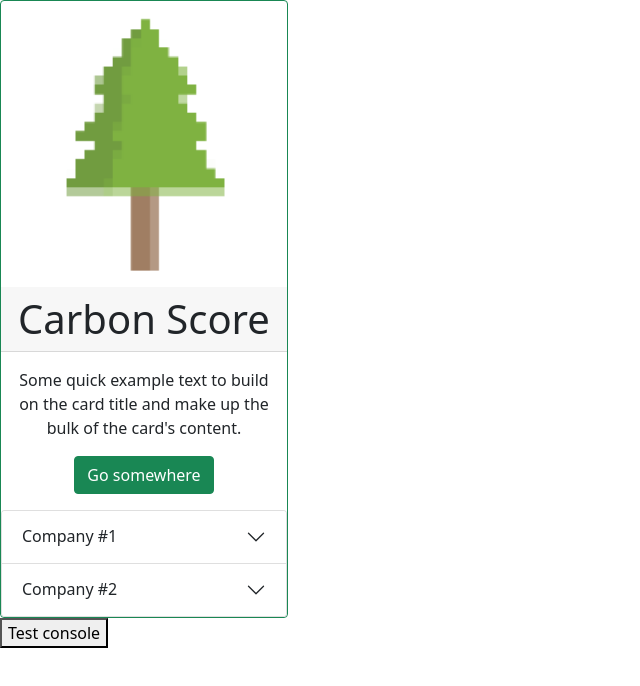
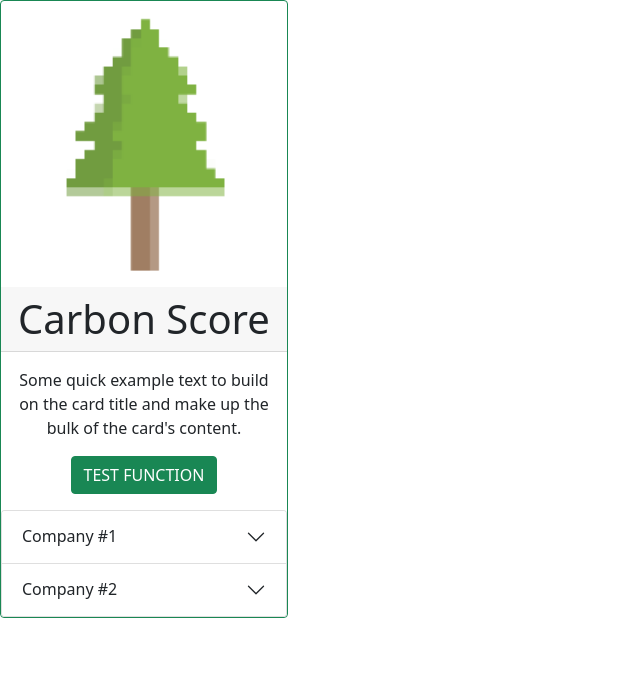
Before and after one commit to diegodofe/McHack9-Chrome-Extension, a React (Create React App) app: page / in a window 1280 px wide. Shown: the top 686 px of the page, without its empty margins (0-640 px from the left). Built offline with nearby package versions, Linux system fonts and the light colour scheme.

Commit message:
Refactor Card and Accordion components

```diff
--- /dev/null
+++ b/src/components/Accordions.jsx
@@ -0,0 +1,25 @@
+import React from "react"
+
+import "bootstrap/dist/css/bootstrap.min.css";
+import Accordion from "react-bootstrap/Accordion";
+
+export default function Accordions() {
+    return (
+        <Accordion>
+            <Accordion.Item eventKey="0">
+                <Accordion.Header>Company #1</Accordion.Header>
+                <Accordion.Body>
+                    Lorem ipsum dolor sit amet, consectetur adipiscing elit, sed do eiusmod tempor incididunt ut labore et dolore magna aliqua. Ut enim ad minim veniam, quis nostrud exercitation ullamco laboris nisi ut aliquip ex ea commodo consequat. Duis
+                    aute irure dolor in reprehenderit in voluptate velit esse cillum dolore eu fugiat nulla pariatur. Excepteur sint occaecat cupidatat non proident, sunt in culpa qui officia deserunt mollit anim id est laborum.
+                </Accordion.Body>
+            </Accordion.Item>
+            <Accordion.Item eventKey="1">
+                <Accordion.Header>Company #2</Accordion.Header>
+                <Accordion.Body>
+                    Lorem ipsum dolor sit amet, consectetur adipiscing elit, sed do eiusmod tempor incididunt ut labore et dolore magna aliqua. Ut enim ad minim veniam, quis nostrud exercitation ullamco laboris nisi ut aliquip ex ea commodo consequat. Duis
+                    aute irure dolor in reprehenderit in voluptate velit esse cillum dolore eu fugiat nulla pariatur. Excepteur sint occaecat cupidatat non proident, sunt in culpa qui officia deserunt mollit anim id est laborum.
+                </Accordion.Body>
+            </Accordion.Item>
+        </Accordion>
+    );
+}
--- a/src/components/App.jsx
+++ b/src/components/App.jsx
@@ -1,6 +1,13 @@
 /* global chrome */
 import React from "react";
-import CardComp from "./CardComp";
+
+import logo192 from "../logo192.png";
+import Accordions from "./Accordions";
+
+import "bootstrap/dist/css/bootstrap.min.css";
+import Button from "react-bootstrap/Button";
+import Card from "react-bootstrap/Card"
+
 
 export default function App() {
   const testFunction = async () => {
@@ -17,8 +24,15 @@ export default function App() {
 
   return (
     <div className="App">
-      <CardComp />
-      <button onClick={testFunction}>Test console</button>
+      <Card className="text-center" border="success" style={{ width: "18rem" }}>
+        <Card.Img variant="top" src={logo192} alt="brand-logo" />
+        <Card.Header as="h1">Carbon Score</Card.Header>
+        <Card.Body>
+          <Card.Text>Some quick example text to build on the card title and make up the bulk of the card's content.</Card.Text>
+          <Button variant="success" onClick={testFunction}>TEST FUNCTION</Button>
+        </Card.Body>
+        <Accordions />
+      </Card>
     </div>
   );
 }
--- a/src/components/CardComp.jsx
+++ /dev/null
@@ -1,33 +0,0 @@
-import React from "react";
-import logo192 from "../logo192.png";
-import "bootstrap/dist/css/bootstrap.min.css";
-import { Button, Card, Accordion } from "react-bootstrap";
-
-export default function CardComp() {
-  return (
-    <Card className="text-center" border="success" style={{ width: "18rem" }}>
-      <Card.Img variant="top" src={logo192} alt="brand-logo" />
-      <Card.Header as="h1">Carbon Score</Card.Header>
-      <Card.Body>
-        <Card.Text>Some quick example text to build on the card title and make up the bulk of the card's content.</Card.Text>
-        <Button variant="success">Go somewhere</Button>
-      </Card.Body>
-      <Accordion>
-        <Accordion.Item eventKey="0">
-          <Accordion.Header>Company #1</Accordion.Header>
-          <Accordion.Body>
-            Lorem ipsum dolor sit amet, consectetur adipiscing elit, sed do eiusmod tempor incididunt ut labore et dolore magna aliqua. Ut enim ad minim veniam, quis nostrud exercitation ullamco laboris nisi ut aliquip ex ea commodo consequat. Duis
-            aute irure dolor in reprehenderit in voluptate velit esse cillum dolore eu fugiat nulla pariatur. Excepteur sint occaecat cupidatat non proident, sunt in culpa qui officia deserunt mollit anim id est laborum.
-          </Accordion.Body>
-        </Accordion.Item>
-        <Accordion.Item eventKey="1">
-          <Accordion.Header>Company #2</Accordion.Header>
-          <Accordion.Body>
-            Lorem ipsum dolor sit amet, consectetur adipiscing elit, sed do eiusmod tempor incididunt ut labore et dolore magna aliqua. Ut enim ad minim veniam, quis nostrud exercitation ullamco laboris nisi ut aliquip ex ea commodo consequat. Duis
-            aute irure dolor in reprehenderit in voluptate velit esse cillum dolore eu fugiat nulla pariatur. Excepteur sint occaecat cupidatat non proident, sunt in culpa qui officia deserunt mollit anim id est laborum.
-          </Accordion.Body>
-        </Accordion.Item>
-      </Accordion>
-    </Card>
-  );
-}
```
